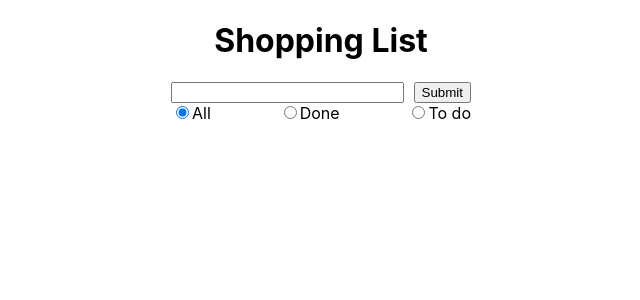
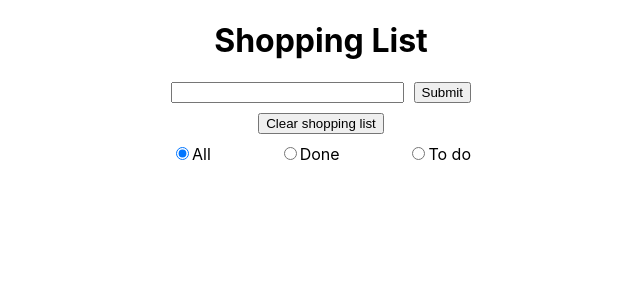
Before and after one commit to jpacsai/Todo_TS, a React (Create React App) app: page / in a window 1280 px wide. Shown: the top 300 px of the page, without its empty margins (319-959 px from the left). Built offline with nearby package versions, Linux system fonts and the light colour scheme.

Commit message:
feat: clear todos btn

```diff
--- a/src/App.css
+++ b/src/App.css
@@ -10,6 +10,10 @@
   display: flex;
   justify-content: space-between;
   width: 100%;
+}
+
+.clear-btn {
+  margin: 10px 0;
 }
 
 .App-filter {
--- a/src/App.tsx
+++ b/src/App.tsx
@@ -1,17 +1,17 @@
 import React from 'react';
 import { connect } from 'react-redux';
 import { State } from './store';
-import { fetchPic, addTodo, toggleChecked, filterChange } from './store/actions';
+import { fetchPic, clearTodos, toggleChecked, filterChange } from './store/actions';
 import { getVisibleTodos } from './store/selectors'
 import { Todo, FilterType } from './store/actionCreators';
 import './App.css';
 
 const mapStateToProps = (state: State) => ({ todos: getVisibleTodos(state), filter: state.filter });
-const mapDispatchToProps = { fetchPic, addTodo, toggleChecked, filterChange };
+const mapDispatchToProps = { fetchPic, clearTodos, toggleChecked, filterChange };
 
 type AppProps = {
   todos: Todo[],
-  addTodo: typeof addTodo,
+  clearTodos: typeof clearTodos;
   fetchPic: typeof fetchPic,
   toggleChecked: typeof toggleChecked,
   filterChange: typeof filterChange,
@@ -49,6 +49,11 @@ class App extends React.PureComponent<AppProps, AppState> {
     filterChange(evt.target.value)
   }
 
+  handleRemove = () => {
+    const { clearTodos } = this.props;
+    clearTodos();
+  }
+
   render() {
     const { textInput } = this.state;
     const { todos, toggleChecked, filter } = this.props;
@@ -62,6 +67,7 @@ class App extends React.PureComponent<AppProps, AppState> {
           <input className="App-input" type="text" name="item" value={textInput} onChange={this.handleChange}/>
           <input type="submit" value="Submit"/>
         </form>
+        <button className="clear-btn" onClick={this.handleRemove}>Clear shopping list</button>
         <form className="App-filter">
           <label>
             <input
--- a/src/store/actionCreators.ts
+++ b/src/store/actionCreators.ts
@@ -22,6 +22,10 @@ export const addTodo = (todo: string, imgUrl: string) => {
   return action(actionNames.ADD_TODO, todoObj);
 };
 
+// ----- DELETE ALL TODOS ----- ///
+
+export const clearTodos = () => action(actionNames.CLEAR_TODOS);
+
 // ----- TOGGLE CHECKED ----- //
 
 export const toggleChecked = (todo: Todo) => action(actionNames.TOGGLE_CHECK, todo);
--- a/src/store/actionNames.ts
+++ b/src/store/actionNames.ts
@@ -1,3 +1,4 @@
 export const ADD_TODO = 'ADD_TODO';
+export const CLEAR_TODOS = 'CLEAR_TODOS';
 export const TOGGLE_CHECK = 'TOGGLE_CHECK';
 export const FILTER_CHANGE = 'FILTER_CHANGE';
--- a/src/store/reducers/todos.ts
+++ b/src/store/reducers/todos.ts
@@ -1,4 +1,4 @@
-import { ADD_TODO, TOGGLE_CHECK } from '../actionNames';
+import { ADD_TODO, CLEAR_TODOS, TOGGLE_CHECK } from '../actionNames';
 import { Actions } from '../actionTypes';
 import { Todo } from '../actionCreators'
 
@@ -6,6 +6,8 @@ export default (state: Todo[] = [], action: Actions): Todo[] => {
   switch (action.type) {
     case ADD_TODO:
       return [...state, action.payload];
+    case CLEAR_TODOS:
+      return [];
     case TOGGLE_CHECK:
       return [...state].map(todo => {
         if (todo.id === action.payload.id) todo.isChecked = !todo.isChecked
```
